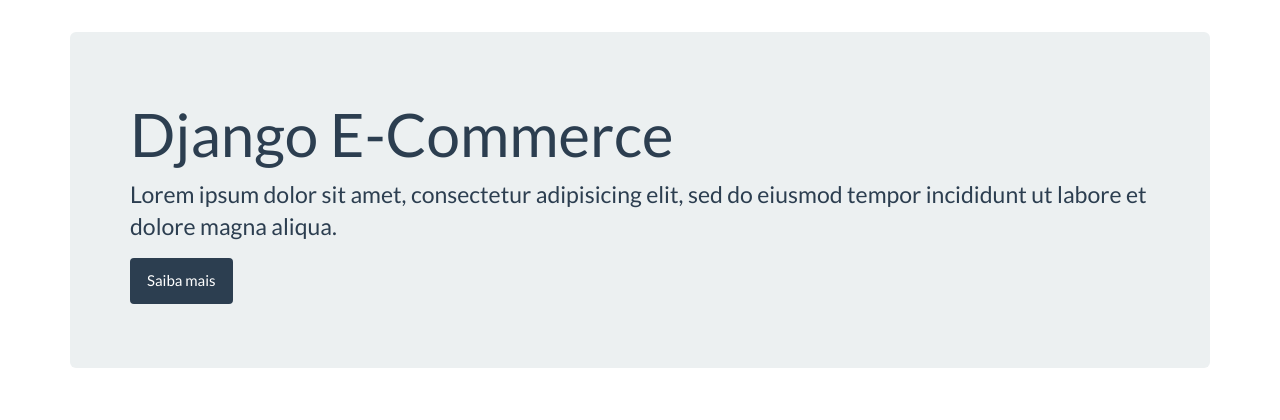
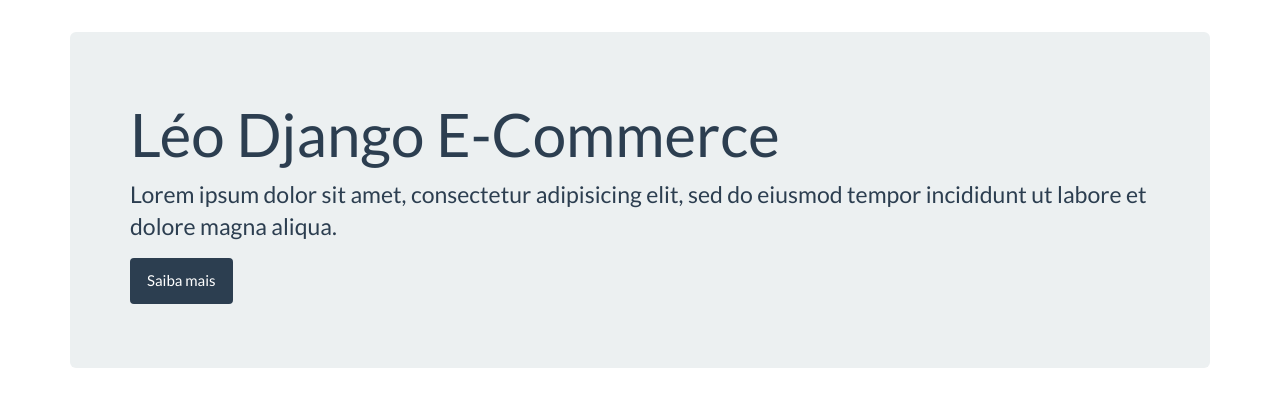
Before and after one commit to leorocco/estudo-django, a Django app: page / in a window 1280 px wide. Shown: the part 60-480 px from the top of the page. Run offline with Django 3.2, Linux system fonts and the light colour scheme; some libraries are stand-ins or nearby versions.

Commit message:
alteração

```diff
--- a/core/templates/index.html
+++ b/core/templates/index.html
@@ -2,7 +2,7 @@
 
 {% block container %}
 <div class="jumbotron page-header">
-  <h1>Django E-Commerce</h1>
+  <h1>Léo Django E-Commerce</h1>
   <p>Lorem ipsum dolor sit amet, consectetur adipisicing elit, sed do eiusmod tempor incididunt ut labore et dolore magna aliqua.</p>
   <p><a class="btn btn-primary">Saiba mais</a></p>
 </div>
```
